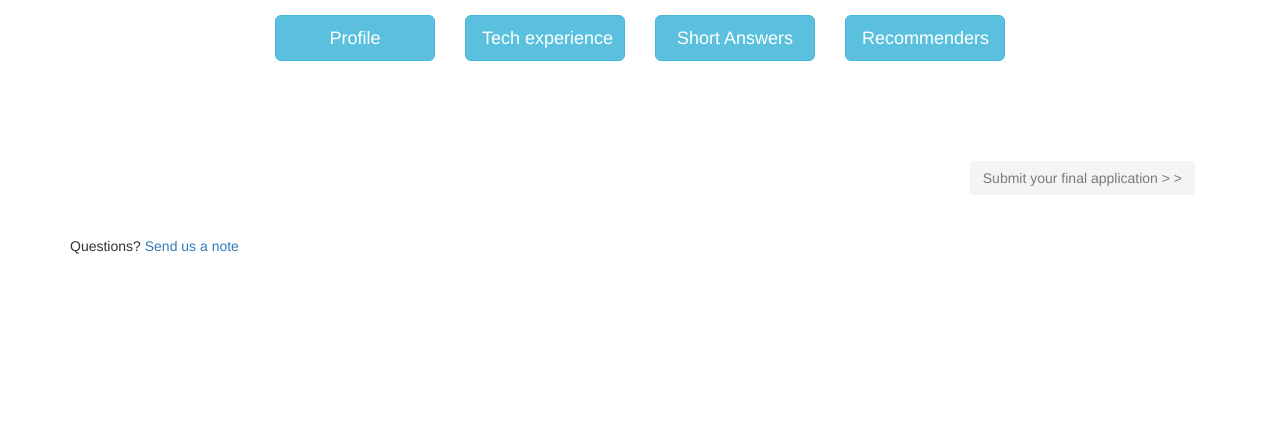
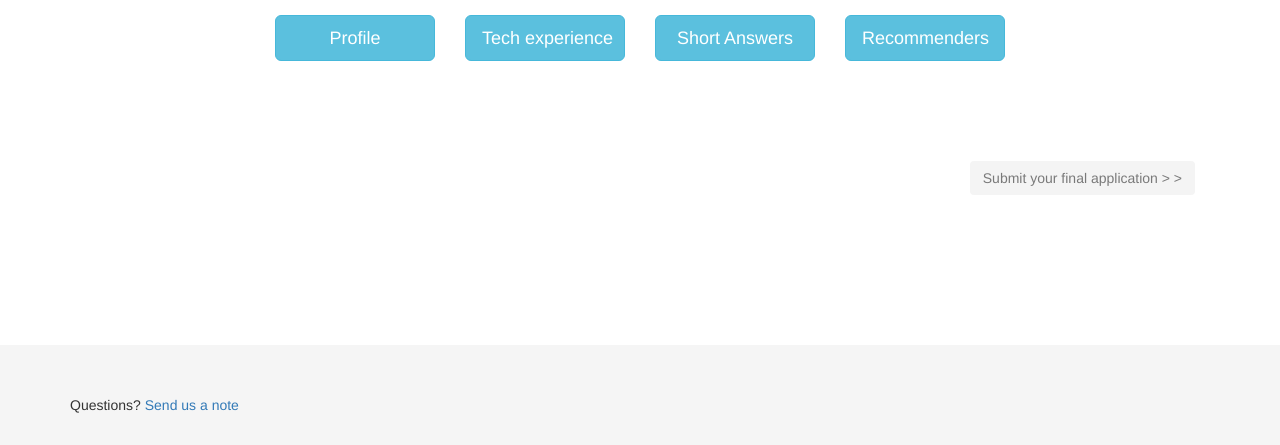
Before and after one commit to aliyarahman/fellowship_application_full, a Django app: template app/templates/app/applicant_index.html in a window 1280 px wide. Shown: the part 355-800 px from the top of the page. Run offline with Django 3.2, Linux system fonts and the light colour scheme; the template is opened without the code that fills it, so the values that code supplies are empty; parts of the project's set-up code (start-up, migrations or seed data) failed here and were passed over; some libraries are stand-ins or nearby versions.

Commit message:
Added footer

```diff
--- /dev/null
+++ b/app/static/css/application.css
@@ -0,0 +1,8 @@
+.footer {
+position: absolute;
+bottom: 0;
+width: 100%;
+height: 100px;
+padding-top:50px;
+background-color: #f5f5f5;
+}
--- a/app/templates/app/base.html
+++ b/app/templates/app/base.html
@@ -44,7 +44,7 @@
 
     	</div>
 
-    	<footer>
+    	<footer class="footer">
             <div class="container">
                 Questions? <a href="http://www.codeforprogress.org/contact">Send us a note</a>
                 <br><br>
--- a/app/templates/app/eval_base.html
+++ b/app/templates/app/eval_base.html
@@ -44,7 +44,7 @@
     </div>
 
     {% block footer %}
-    <footer id="footer">
+    <footer class="footer">
         <div class="container">
             Questions? <a href="http://www.codeforprogress.org/contact">Send us a note</a>
             <br><br>
--- a/app/templates/app/login_base.html
+++ b/app/templates/app/login_base.html
@@ -44,7 +44,7 @@
     </div>
 
     {% block footer %}
-    <footer id="footer">
+    <footer class="footer">
         <div class="container">
             Questions? <a href="http://www.codeforprogress.org/contact">Send us a note</a>
             <br><br>
--- a/app/templates/app/rec_base.html
+++ b/app/templates/app/rec_base.html
@@ -44,7 +44,7 @@
     </div>
 
     {% block footer %}
-    <footer id="footer">
+    <footer class="footer">
         <div class="container">
             Questions? <a href="http://www.codeforprogress.org/contact">Send us a note</a>
             <br><br>
--- a/app/templates/app/staff_base.html
+++ b/app/templates/app/staff_base.html
@@ -44,7 +44,7 @@
     </div>
 
     {% block footer %}
-    <footer id="footer">
+    <footer class="footer">
         <div class="container">
             Questions? <a href="http://www.codeforprogress.org/contact">Send us a note</a>
             <br><br>
```
